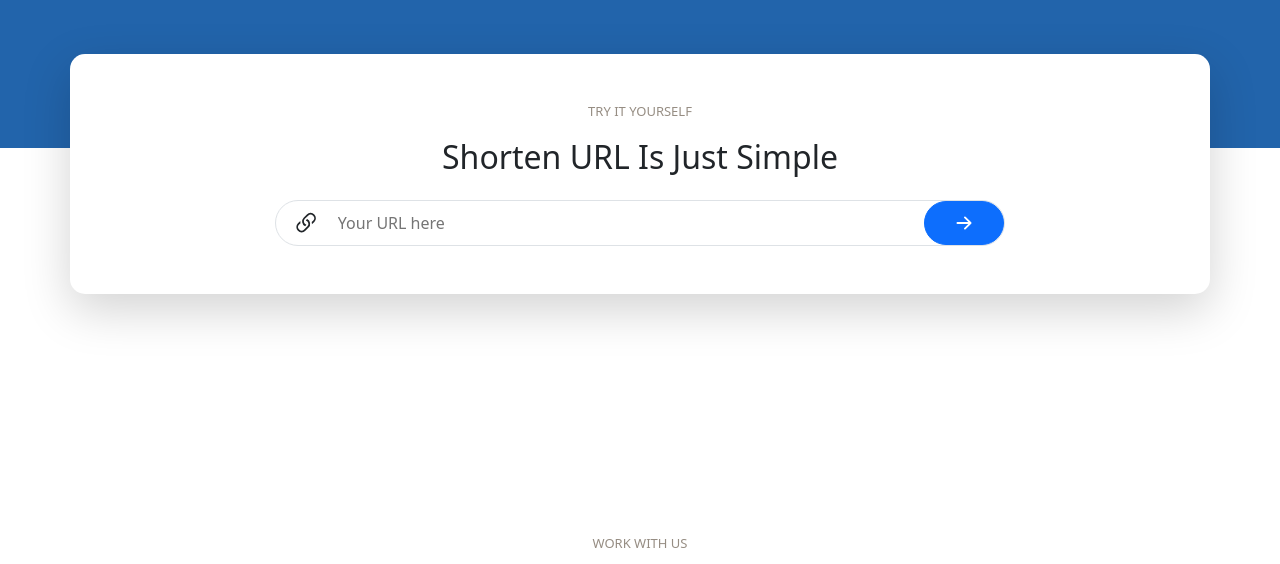
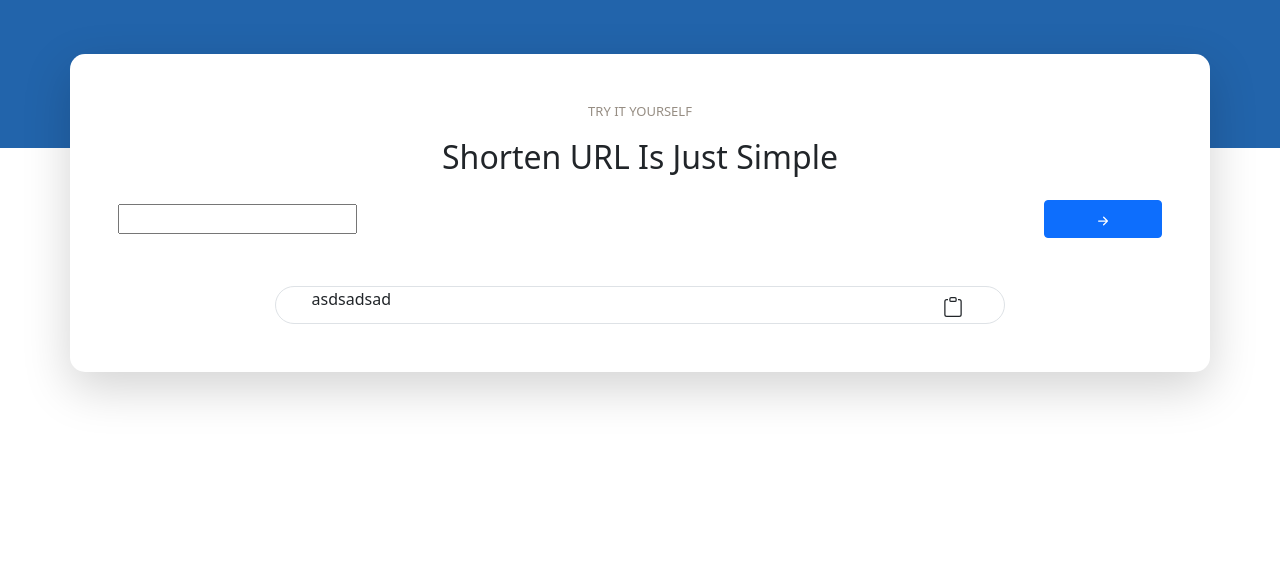
Before and after one commit to yanuarkholik/url_shotener, a Django app: template templates/home.html in a window 1280 px wide. Shown: the part 624-1188 px from the top of the page. Run offline with Django 3.2, Linux system fonts and the light colour scheme; the template is opened without the code that fills it: most values are stand-ins (such as "Sample title", 1, 10 or a date in 2020); form fields are guessed from the names that the template uses; some libraries are stand-ins or nearby versions.

Commit message:
penambahan button instant copy URL

```diff
--- a/templates/home.html
+++ b/templates/home.html
@@ -1,4 +1,6 @@
 {% load static %}
+{% load crispy_forms_tags %}
+
 
 <!DOCTYPE html>
 <html lang="en">
@@ -6,25 +8,49 @@
     <meta charset="UTF-8">
     <meta http-equiv="X-UA-Compatible" content="IE=edge">
     <meta name="viewport" content="width=device-width, initial-scale=1.0">
-    <title>Home page</title>
+    <title>Tiny URL Shortener</title>
 
     <link href="https://cdn.jsdelivr.net/npm/bootstrap@5.0.0-beta2/dist/css/bootstrap.min.css" rel="stylesheet" integrity="sha384-BmbxuPwQa2lc/FVzBcNJ7UAyJxM6wuqIj61tLrc4wSX0szH/Ev+nYRRuWlolflfl" crossorigin="anonymous">
 </head>
+<script>
+function copyToClipboard(element) {
+  var $temp = $("<input>");
+  $("body").append($temp);
+  $temp.val($(element).text()).select();
+  document.execCommand("copy");
+  $temp.remove();
+}
+
+</script>
 <body>
 <nav class="navbar navbar-expand-lg navbar-dark" style="background-color: #0E2A47;">
     <div class="container py-2">
-        <a class="navbar-brand" href="{% url 'landing-page' %}">T I N Y U R L</a>
+        <a class="navbar-brand" href="{% url 'home-page' %}">T I N Y U R L</a>
         <button class="navbar-toggler border-0" type="button" data-bs-toggle="collapse" data-bs-target="#navbarNav" aria-controls="navbarNav" aria-expanded="false" aria-label="Toggle navigation">
         <span class="navbar-toggler-icon"></span>
         </button>
         <div class="collapse navbar-collapse" id="navbarNav">
             <ul class="navbar-nav ms-auto mb-2 mb-lg-0 gap-3">
+                {% if request.user.is_authenticated %}
                 <li class="nav-item">
-                    <a class="nav-link active small" aria-current="page" href="#">LOGIN</a>
+                    <div class="dropdown">
+                        <a type="button" class="nav-link active btn bg-transparent" aria-current="page" data-bs-toggle="dropdown" aria-expanded="false">
+                            <img src="{{ user.profile.image.url }}" alt="" style="border-radius: 50%; width: 25px; height: 25px; object-fit: cover;">
+                        </a>
+                        <ul class="dropdown-menu  dropdown-menu-end" aria-labelledby="dropdownProfile">
+                            <li><a class="dropdown-item" href="{% url 'profile-page' %}">Profile</a></li>
+                            <li><a class="dropdown-item" href="{% url 'logout' %}">Logout</a></li>
+                        </ul>
+                    </div>
+                </li>
+                {% else %}
+                <li class="nav-item">
+                    <a class="nav-link active small" aria-current="page" href="{% url 'login-page' %}">LOGIN</a>
                 </li>
                 <li class="nav-item rounded-pill bg-light py-0 px-4">
-                    <a class="nav-link active small text-dark" aria-current="page" href="#">SIGN UP</a>
+                    <a class="nav-link active small text-dark" aria-current="page" href="{% url 'signup-page' %}">SIGN UP</a>
                 </li>
+                {% endif %}
             </ul>
         </div>
     </div>
@@ -55,20 +81,34 @@
             <div class="col-lg-12 bg-white shadow-lg p-5" style="border-radius: 15px;">
                 <p class="text-center small">TRY IT YOURSELF</p>
                 <h2 class="text-center">Shorten URL Is Just Simple</h2>
-                <form>
-                    <div class="mt-4 border rounded-pill d-flex mx-auto" style="width: 70%;">
-                        <svg xmlns="http://www.w3.org/2000/svg" width="35" height="35" fill="currentColor" class="bi bi-link-45deg m-auto mx-3" viewBox="0 0 16 16">
-                            <path d="M4.715 6.542L3.343 7.914a3 3 0 1 0 4.243 4.243l1.828-1.829A3 3 0 0 0 8.586 5.5L8 6.086a1.001 1.001 0 0 0-.154.199 2 2 0 0 1 .861 3.337L6.88 11.45a2 2 0 1 1-2.83-2.83l.793-.792a4.018 4.018 0 0 1-.128-1.287z"/>
-                            <path d="M6.586 4.672A3 3 0 0 0 7.414 9.5l.775-.776a2 2 0 0 1-.896-3.346L9.12 3.55a2 2 0 0 1 2.83 2.83l-.793.792c.112.42.155.855.128 1.287l1.372-1.372a3 3 0 0 0-4.243-4.243L6.586 4.672z"/>
-                        </svg>
-                        <input type="text" class="border-0 input" placeholder="Your URL here">
-                        <button type="submit" class="btn rounded-pill px-4 btn-primary">
-                            <svg xmlns="http://www.w3.org/2000/svg" width="30" height="30" fill="currentColor" class="bi bi-arrow-right-short m-auto" viewBox="0 0 16 16">
+
+                <form method="POST">
+                    <div class="mt-4 rounded-pill d-flex m-auto gap-1">
+                        {% csrf_token %}
+                        <div class="border-0 m-auto" style="width: 90%;">
+                            {{inp_form.url|as_crispy_field }}
+                        </div>
+                        <!-- <input type="text" class="border-0 input" placeholder="Your URL here"> -->
+                        <button type="submit" class="btn rounded px-5 btn-primary">
+                            <svg xmlns="http://www.w3.org/2000/svg" width="20" height="20" fill="currentColor" class="bi bi-arrow-right-short m-auto" viewBox="0 0 16 16">
                                 <path fill-rule="evenodd" d="M4 8a.5.5 0 0 1 .5-.5h5.793L8.146 5.354a.5.5 0 1 1 .708-.708l3 3a.5.5 0 0 1 0 .708l-3 3a.5.5 0 0 1-.708-.708L10.293 8.5H4.5A.5.5 0 0 1 4 8z"/>
                             </svg>
                         </button>
                     </div>
                 </form>
+                <div class="row mt-5 mx-auto border rounded-pill" style="width: 70%;">
+                    <div class="col-lg-10">
+                        <p class="mx-4 m-auto" id="p1">asdsadsad </p>
+                    </div>
+                    <div class="col-lg-1">
+                        <button class="btn  rounded-pill border-0 px-5" type="button" onclick="copyToClipboard('#p1')">
+                            <svg xmlns="http://www.w3.org/2000/svg" width="20" height="20" fill="currentColor" class="bi bi-clipboard" viewBox="0 0 16 16">
+                                <path d="M4 1.5H3a2 2 0 0 0-2 2V14a2 2 0 0 0 2 2h10a2 2 0 0 0 2-2V3.5a2 2 0 0 0-2-2h-1v1h1a1 1 0 0 1 1 1V14a1 1 0 0 1-1 1H3a1 1 0 0 1-1-1V3.5a1 1 0 0 1 1-1h1v-1z"/>
+                                <path d="M9.5 1a.5.5 0 0 1 .5.5v1a.5.5 0 0 1-.5.5h-3a.5.5 0 0 1-.5-.5v-1a.5.5 0 0 1 .5-.5h3zm-3-1A1.5 1.5 0 0 0 5 1.5v1A1.5 1.5 0 0 0 6.5 4h3A1.5 1.5 0 0 0 11 2.5v-1A1.5 1.5 0 0 0 9.5 0h-3z"/>
+                              </svg>
+                        </button>
+                    </div>
+                </div>
             </div>
         </div>
     </div>
@@ -163,8 +203,8 @@
                         </div>
                         <div class="col-lg-6 m-auto">
                             <div class="card-body">
-                                <h5 class="card-title">Card title</h5>
-                                <p class="card-text fw-light">This is a wider card with supporting text below as a natural lead-in to additional content. This content is a little bit longer.</p>
+                                <h5 class="card-title">Less ads but higher payout</h5>
+                                <p class="card-text fw-light">We attaches great importance to user experience, and keep quantity of ads units less. Moreover, 93% of income is spent to pay our users.</p>
                             </div>
                         </div>
                     </div>
@@ -200,7 +240,7 @@
                             <div class="row g-5">
                                 <div class="col-lg-12 text-center">
                                     <h1 class="text-primary">
-                                        383,000,000+
+                                        {{ count}}
                                     </h1>
                                     <p class="card-text fw-light">Shortened links in total</p>
                                 </div>
@@ -212,7 +252,7 @@
                             <div class="row g-5">
                                 <div class="col-lg-12 text-center">
                                     <h1 class="text-primary">
-                                        1,230,000+
+                                       {{prof_count}}
                                     </h1>
                                     <p class="card-text fw-light">Happy users registered</p>
                                 </div>
@@ -352,6 +392,7 @@
 </svg>
 
 
+<script src="https://ajax.googleapis.com/ajax/libs/jquery/1.11.1/jquery.min.js"></script>
 <script src="https://cdn.jsdelivr.net/npm/bootstrap@5.0.0-beta2/dist/js/bootstrap.bundle.min.js" integrity="sha384-b5kHyXgcpbZJO/tY9Ul7kGkf1S0CWuKcCD38l8YkeH8z8QjE0GmW1gYU5S9FOnJ0" crossorigin="anonymous"></script>
 <style>
     .wrapper {
--- a/templates/profile/profile.html
+++ b/templates/profile/profile.html
@@ -11,6 +11,7 @@
     <link href="https://cdn.jsdelivr.net/npm/bootstrap@5.0.0-beta2/dist/css/bootstrap.min.css" rel="stylesheet" integrity="sha384-BmbxuPwQa2lc/FVzBcNJ7UAyJxM6wuqIj61tLrc4wSX0szH/Ev+nYRRuWlolflfl" crossorigin="anonymous">
 </head>
 <body>
+
 <div class="container-fluid">
     <div class="row">
         <div class="col-lg-2" style="background-color: #0E2A47;">
@@ -22,7 +23,6 @@
 
         </div>
         <div class="col-lg-10">
-
         </div>
     </div>
 </div>
```
Also changed, not shown: templates/landing.html (deleted, +0 -15 lines).
